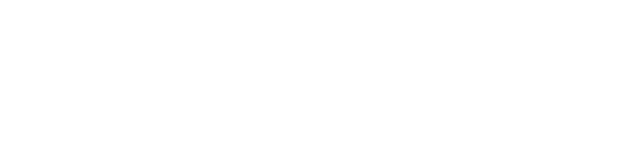
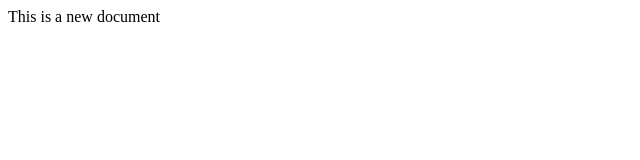
Before and after one commit to Breathedude/first-repository, a plain HTML site: page index.html in a window 1280 px wide. Shown: the whole page, without its empty margins (0-640 px from the left). Drawn offline with Linux system fonts and the light colour scheme.

Commit message:
Modified the new document

```diff
--- a/index.html
+++ b/index.html
@@ -2,9 +2,10 @@
 <html>
 <head>
 <meta charset="utf-8">
-<title>Untitled Document</title>
+<title>New Document</title>
 </head>
 
 <body>
+	This is a new document
 </body>
 </html>
```
